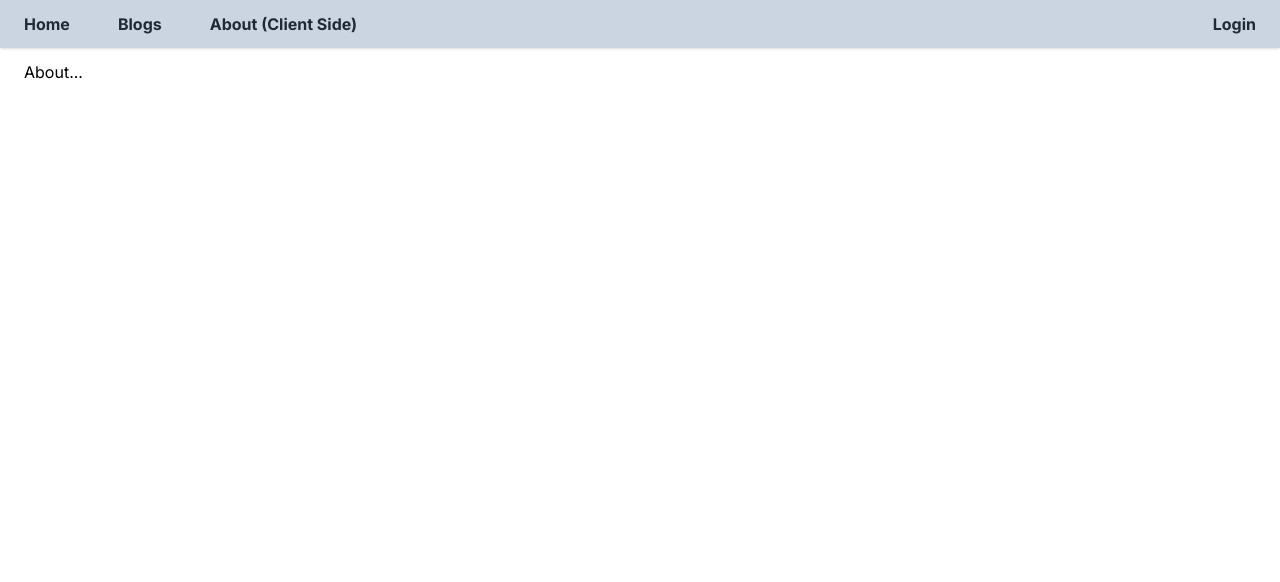
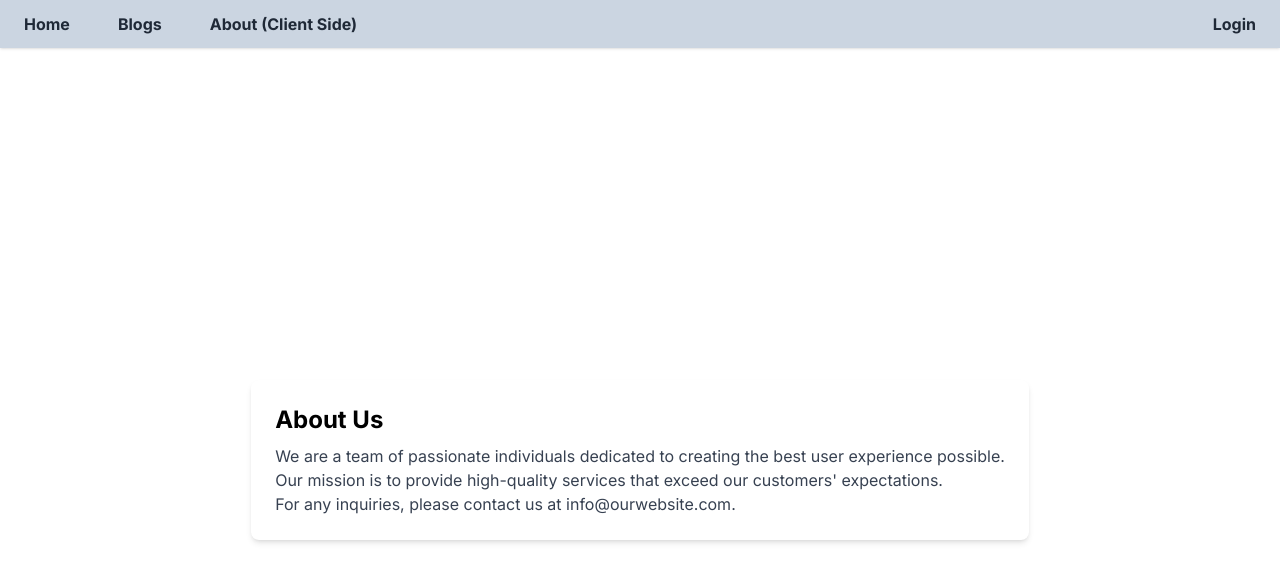
Before and after one commit to reluxa/next-js-exercises, a Next.js app: page /about in a window 1280 px wide. Shown: the top 582 px of the page. Built offline with nearby package versions, Linux system fonts and the light colour scheme; no server answers.

Commit message:
client side session provider

```diff
--- /dev/null
+++ b/app/about/layout.tsx
@@ -0,0 +1,14 @@
+import React from 'react';
+import {Providers} from "./provider";
+
+
+export default async function AboutLayout({
+    children,
+  }: {
+    children: React.ReactNode
+  }) {    return (
+        <div>
+            <Providers>{children}</Providers>
+        </div>
+    );
+};
--- a/app/about/page.tsx
+++ b/app/about/page.tsx
@@ -1,17 +1,30 @@
 'use client'
-import { SessionProvider } from 'next-auth/react'
-import { useSession } from "next-auth/react"
+import {useSession} from "next-auth/react";
 
 
 export default function About() {
+    const { data:session, status } = useSession()
+    console.log("session", session);
 
-    const { data: session, status } = useSession()
-
-    if (status === "authenticated") {
-        return <p>Signed in as {session.user?.email}</p>
+    if (session) {
+        return (
+            <div className="flex flex-col items-center justify-center min-h-screen py-2">
+                <div className="p-6 bg-white shadow-md rounded-lg">
+                <h1 className="text-2xl font-bold mb-2">About Us</h1>
+                <p className="text-gray-700">Authenticated: {session.user?.email}</p>
+                </div>
+             </div>
+        )
     }
 
     return (
-        <div>About...</div>
+        <div className="flex flex-col items-center justify-center min-h-screen py-2">
+            <div className="p-6 bg-white shadow-md rounded-lg">
+                <h1 className="text-2xl font-bold mb-2">About Us</h1>
+                <p className="text-gray-700">We are a team of passionate individuals dedicated to creating the best user experience possible.</p>
+                <p className="text-gray-700">Our mission is to provide high-quality services that exceed our customers' expectations.</p>
+                <p className="text-gray-700">For any inquiries, please contact us at info@ourwebsite.com.</p>
+            </div>
+        </div>
     )
 }
--- /dev/null
+++ b/app/about/provider.tsx
@@ -0,0 +1,7 @@
+// provider.tsx
+"use client";
+import {SessionProvider} from "next-auth/react";
+
+export function Providers({children}: {children: React.ReactNode}) {
+  return <SessionProvider>{children}</SessionProvider>;
+}
```
